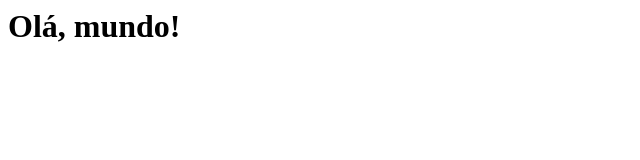
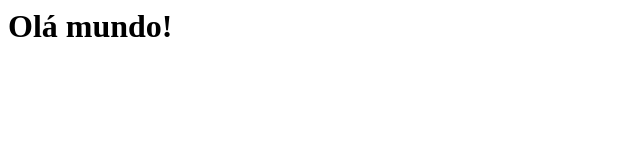
Before and after one commit to ineBallardin/git-github-fullcycle, a plain HTML site: page index.html in a window 1280 px wide. Shown: the whole page, without its empty margins (0-640 px from the left). Drawn offline with Linux system fonts and the light colour scheme.

Commit message:
Remove ,

```diff
--- a/index.html
+++ b/index.html
@@ -1 +1 @@
-<h1>Olá, mundo!</h1>
+<h1>Olá mundo!</h1>
```
